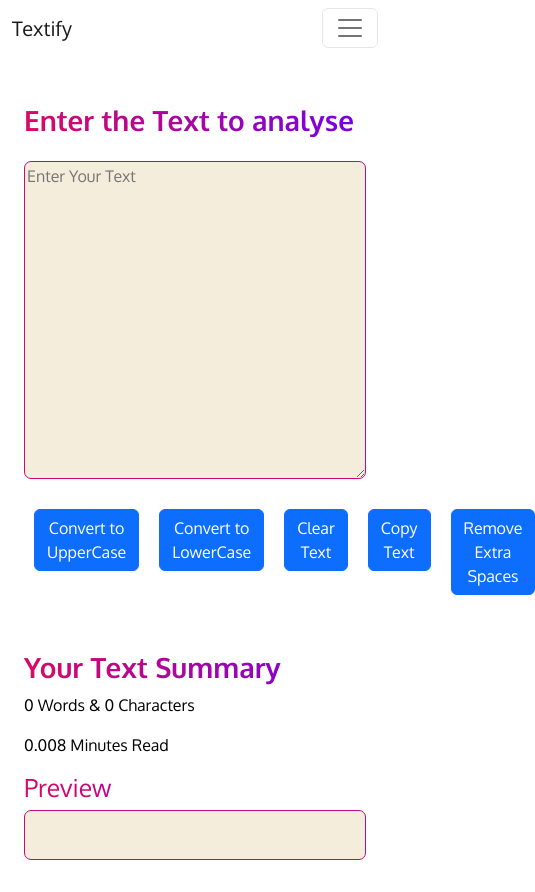
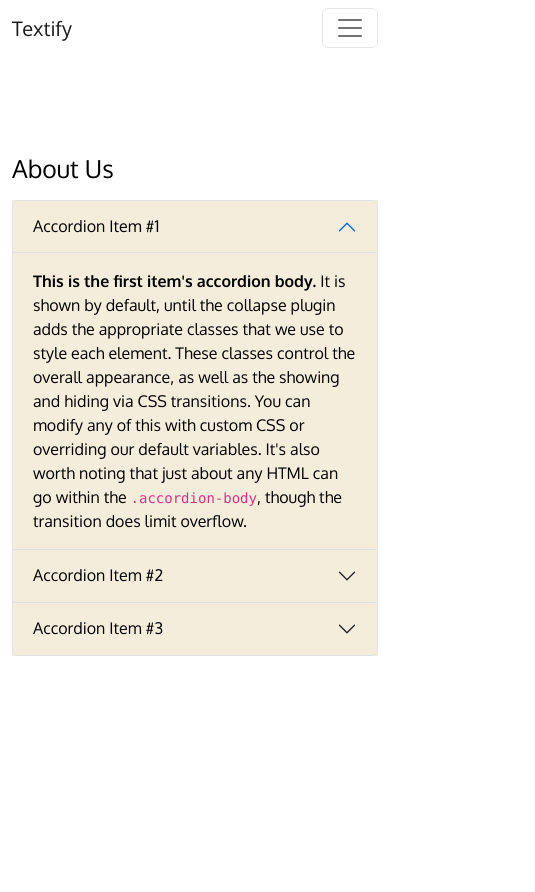
Before and after one commit to Ayush01015/Textify-Me, a React (Create React App) app: page /about in a window 390 px wide. Shown: the whole page, 535 px wide, since content can reach past the window. After the commit the page ends 844 px from the top, so only its background shows below. Built offline with nearby package versions, Linux system fonts and the light colour scheme; a web font is replaced by a local one.

Commit message:
about added with react router DOM and did some responsive fixes

```diff
--- a/src/App.css
+++ b/src/App.css
@@ -4,6 +4,7 @@
 
 body{
   font-family: 'Oxygen', cursive;
+  /* border: 2px solid red; */
 }
 
 h1{
@@ -114,3 +115,56 @@
   background-clip: text;
   color: transparent;
 }
+
+
+/* responsive */
+
+/* // Extra small devices (portrait phones, less than 576px) */
+@media (max-width: 575.98px) {
+  .container-flex{
+    display: flex;
+    flex-direction: row;
+    flex-wrap: wrap;
+    align-items: space-between;
+  }
+ }
+
+/* // Small devices (landscape phones, 576px and up) */
+@media (min-width: 576px) and (max-width: 767.98px) {
+  .container-flex{
+    display: flex;
+    flex-direction: row;
+    flex-wrap: wrap;
+    align-items: space-between;
+  }
+  }
+
+/* // Medium devices (tablets, 768px and up) */
+@media (min-width: 768px) and (max-width: 991.98px) {
+  .container-flex{
+    display: flex;
+    flex-direction: row;
+    flex-wrap: wrap;
+    align-items: space-between;
+  }
+  }
+
+/* // Large devices (desktops, 992px and up) */
+@media (min-width: 992px) and (max-width: 1199.98px) {
+  .container-flex{
+    display: flex;
+    flex-direction: row;
+    flex-wrap: wrap;
+    align-items: space-between;
+  }
+  }
+
+/* // Extra large devices (large desktops, 1200px and up) */
+@media (min-width: 1200px) {
+  .container-flex{
+    display: flex;
+    flex-direction: row;
+    flex-wrap: wrap;
+    align-items: space-between;
+  }
+ }
--- a/src/App.js
+++ b/src/App.js
@@ -4,9 +4,9 @@
 // import Comment from "./components/Comment.js";
 import Navbar from "./components/Navbar.js";
 import TextForm from "./components/textForm.js";
-// import About from "./components/About";
+import About from "./components/About";
 import Alert from "./components/Alert.js";
-// import { BrowserRouter as Router, Routes, Route } from "react-router-dom";
+import { BrowserRouter as Router, Routes, Route } from "react-router-dom";
 
 function App() {
   const [mode, setMode] = useState("light");
@@ -57,7 +57,7 @@
 
   return (
     <>
-      {/* <Router> */}
+      <Router>
         <Navbar
           title="Textify"
           aboutText="About"
@@ -69,9 +69,9 @@
         />
         <Alert alert={alert} capitalize={capitalize} />
         <div className="container">
-          {/* <Routes> */}
-            {/* <Route exact path="/about" element={<About />} /> */}
-            {/* <Route
+          <Routes>
+            <Route exact path="/about" element={<About mode={mode} blindMode={blindMode} toogleBlindMode={toogleBlindMode}/>} />
+            <Route
               exact
               path="/"
               element={
@@ -88,20 +88,9 @@
                 />
               }
             />
-          </Routes> */}
-          <TextForm
-                  text="here is your text"
-                  heading="Enter the Text to analyse"
-                  textSummary="Your Text Summary"
-                  mode={mode}
-                  blindMode={blindMode}
-                  capitalize={capitalize}
-                  alert={alert}
-                  showAlert={showAlert}
-                  toogleBlindMode={toogleBlindMode}
-                />
+          </Routes>
         </div>
-      {/* </Router> */}
+      </Router>
     </>
   );
 }
--- a/src/components/About.js
+++ b/src/components/About.js
@@ -1,40 +1,60 @@
 import React,{useState} from "react";
 
-export default function About() {
+export default function About(props) {
+const [blindMode, setBlindMode] = useState("blindOff");
 
-    const [myStyle,setMyStyle]=useState({
-        color:"black",
-        backgroundColor: "white",
-    })
-
-    const [btnTxt,setBtnText]=useState("Dark Mode");
-
-    const toggleStyle=()=>{
-        if(myStyle.color==="white")
-        {
-          {
-            setMyStyle({
-                color:'black',
-                backgroundColor:'white',
-                border:"0.6px solid white"
-            })
-          }
-            setBtnText("Dark Mode")
-        }
-        else{
-            setMyStyle({
-                color:'white',
-                backgroundColor:'black'
-            })
-            setBtnText("Light Mode")
-        }
-    }
-
-
+ let myStyle={
+    backgroundColor:
+    props.blindMode==="blindOn"
+      ? "#FF1700"
+      : props.mode==="light"
+      ? "#F5EDDC"
+      :props.mode==="dark"
+      ? "#1B2430"
+      : "white"
+      ,
+      color:
+      props.blindMode==="blindOn"
+        ? "#FBFF00"
+        : props.mode==="light"
+        ? "black"
+        :props.mode==="dark"
+        ? "white"
+        : "black"
+ }
     return (
     <div className="my-5">
-      <h2>About Us</h2>
-      <div className="accordion my-3" id="accordionExample" >
+      <h2
+      style={{
+          color:
+          props.blindMode==="blindOn"
+            ? "#FBFF00"
+            : props.mode==="light"
+            ? "black"
+            :props.mode==="dark"
+            ? "white"
+            : "black"
+      }}
+      >About Us</h2>
+      <div className="accordion my-3" id="accordionExample" style={{
+              backgroundColor:
+              props.blindMode==="blindOn"
+                ? "#FF1700"
+                : props.mode==="light"
+                ? "#F5EDDC"
+                :props.mode==="dark"
+                ? "#1B2430"
+                : "white"
+                ,
+                color:
+                props.blindMode==="blindOn"
+                  ? "#FBFF00"
+                  : props.mode==="light"
+                  ? "black"
+                  :props.mode==="dark"
+                  ? "white"
+                  : "black"
+            }}>
         <div className="accordion-item" style={myStyle}>
           <h2 className="accordion-header" id="headingOne">
             <button style={myStyle}
@@ -129,9 +149,6 @@
           </div>
         </div>
       </div>
-      <button onClick={toggleStyle} type="button" className="btn btn-dark btn-w my-4" >
-       {btnTxt}
-      </button>
     </div>
   );
 }
--- a/src/components/Alert.js
+++ b/src/components/Alert.js
@@ -2,11 +2,15 @@
 
 function Alert(props) {
   return (
-      props.alert && (
-      <div className={`alert alert-${props.alert.type}`} role="alert">
-         {props.alert.msg}
-      </div>
-      )
+    <div style={{
+      height: '50px'
+    }}>
+      {props.alert && (
+        <div className={`alert alert-${props.alert.type}`} role="alert">
+          {props.alert.msg}
+        </div>
+      )}
+    </div>
   );
 }
 
--- a/src/components/Navbar.js
+++ b/src/components/Navbar.js
@@ -1,6 +1,6 @@
 import React from "react";
 import Proptypes from "prop-types";
-// import { Link } from "react-router-dom";
+import { Link } from "react-router-dom";
 
 export default function Navbar(props) {
   return (
@@ -8,12 +8,12 @@
       className={`navbar navbar-expand-lg navbar-${props.blindMode==="blindOn"?"blind":props.mode==="dark"?"dark" :"light"}` }
     >
       <div className="container-fluid">
-        {/* <Link className="navbar-brand" to="/">
+        <Link className="navbar-brand" to="/">
           {props.title}
-        </Link> */}
-        <a className="navbar-brand" href="/home">
+        </Link>
+        {/* <a className="navbar-brand" href="/">
           {props.title}
-        </a>
+        </a> */}
         <button
           className="navbar-toggler"
           type="button"
@@ -28,17 +28,17 @@
         <div className="collapse navbar-collapse" id="navbarSupportedContent">
           <ul className="navbar-nav me-auto mb-2 mb-lg-0">
             <li className="nav-item">
-              {/* <Link className="nav-link active clr" aria-current="page" to="/">
+              <Link className="nav-link active clr" aria-current="page" to="/">
                 Home
-              </Link> */}
-              <a className="nav-link active clr" aria-current="page" href="/home">
+              </Link>
+              {/* <a className="nav-link active clr" aria-current="page" href="/home">
                 Home
-              </a>
+              </a> */}
             </li>
             <li className="nav-item">
-              {/* <Link className="nav-link" to="/about">
+              <Link className="nav-link" to="/about">
                 {props.aboutText}
-              </Link> */}
+              </Link>
               {/* <a className="nav-link" from="/about">
                 {props.aboutText}
               </a> */}
@@ -86,6 +86,7 @@
         </div>
       </div>
     </nav>
+
   );
 }
 
--- a/src/components/textForm.js
+++ b/src/components/textForm.js
@@ -76,35 +76,35 @@
             <button
               type="button"
               onClick={handleUpClick}
-              className={`btn btn-${props.blindMode==="blindOn"?"warning":"primary"} my-2 my-btn`}
+              className={`btn btn-${props.blindMode==="blindOn"?"warning":"primary"} my-2 my-1 my-btn`}
             >
               Convert to UpperCase
             </button>
             <button
               type="button"
               onClick={handleLowClick}
-              className={`btn btn-${props.blindMode==="blindOn"?"warning":"primary"} my-2 my-btn`}
+              className={`btn btn-${props.blindMode==="blindOn"?"warning":"primary"} my-2 my-1 my-btn`}
             >
               Convert to LowerCase
             </button>
             <button
               type="button"
               onClick={handleOnClear}
-              className={`btn btn-${props.blindMode==="blindOn"?"warning":"primary"} my-2 my-btn`}
+              className={`btn btn-${props.blindMode==="blindOn"?"warning":"primary"} my-2 my-1 my-btn`}
             >
               Clear Text
             </button>
             <button
               type="button"
               onClick={handleOnCopy}
-              className={`btn btn-${props.blindMode==="blindOn"?"warning":"primary"} my-2 my-btn`}
+              className={`btn btn-${props.blindMode==="blindOn"?"warning":"primary"} my-2 my-1 my-btn`}
             >
               Copy Text
             </button>
             <button
               type="button"
               onClick={handleOnExtraScapes}
-              className={`btn btn-${props.blindMode==="blindOn"?"warning":"primary"} my-2 my-btn`}
+              className={`btn btn-${props.blindMode==="blindOn"?"warning":"primary"} my-2 my-1 my-btn`}
             >
               Remove Extra Spaces
             </button>
@@ -131,7 +131,7 @@
                   : "black"
             }}
           >
-            {`${text.split(" ").filter((ele)=>{return ele.length!=0}).length} Words & ${text.length} Characters` }
+            {`${text.split(" ").filter((ele)=>{return ele.length!==0}).length} Words & ${text.length} Characters` }
           </p>
           <p
             style={{
@@ -145,7 +145,7 @@
                 : "black"
           }}
           >
-            {0.008 * text.split(" ").length} Minutes Read
+            {0.008 * text.split(" ").filter((ele)=>{return ele.length!==0}).length} Minutes Read
           </p>
           <h2 className="gradient-text">Preview</h2>
           <div
```
